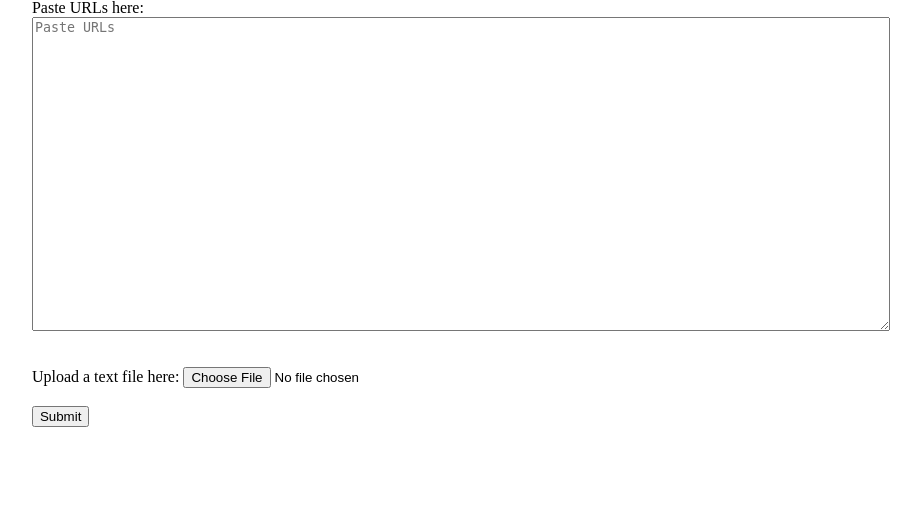
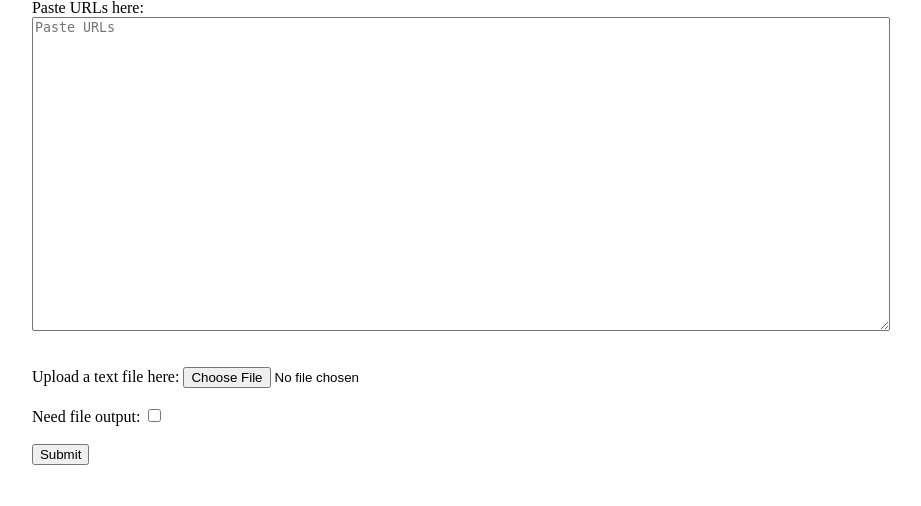
Before and after one commit to nancytaen/citation, a Flask app: page / in a window 1280 px wide. Shown: the part 139-645 px from the top of the page, without its empty margins (14-935 px from the left). Run offline with Flask 2, Linux system fonts and the light colour scheme.

Commit message:
adding an option to get output file

```diff
--- a/app.py
+++ b/app.py
@@ -12,10 +12,15 @@ def index():
 
 @app.route("/reference_form", methods=["POST"])
 def reference_form():
-    reference = []
+    reference = {}
+    req_file = False
+    if 'reqFile' in request.form and request.form['reqFile'] == 'on':
+        req_file = True
+
     if request.form['urlText']:
-        reference = process_url_text(request.form['urlText'])
+        reference = process_url_text(request.form['urlText'], req_file)
     elif 'urlFile' in request.files:
-        reference = process_url_file(request.files['urlFile'])
-    print(reference)
+        reference = process_url_file(request.files['urlFile'], req_file)
+    # print(reference)
+
     return render_template("result.html", reference=reference)
--- a/classes/reference.py
+++ b/classes/reference.py
@@ -48,9 +48,11 @@ class Reference:
 
 
 
+# req_file = True
 # r = Reference()
 # r.format_list(["https://gen.medium.com/we-dont-view-you-as-americans-that-s-the-bottom-line-c084c7fe8edd?source=topic_page---------------------------20",
 # "https://www.economist.com/middle-east-and-africa/2020/07/18/covid-19-has-throttled-south-africas-economy",
 # "https://www.economist.com/business/2020/07/18/the-varying-american-fortunes-of-grindr-and-blued"
 # ])
-# r.print_list()
+# if req_file:
+#     r.export_to_text()
--- a/templates/index.html
+++ b/templates/index.html
@@ -17,6 +17,8 @@
             <label for="urlFile">Upload a text file here:</label>
             <input type="file" id="urlFile" name="urlFile" accept=".txt"> <br><br>
 
+            <label for="reqFile">Need file output: </label>
+            <input type="checkbox" id="reqFile" name="reqFile"> <br><br>
             <input class="submit-button" type="submit" value="Submit">
         </form>
 
```
Also changed, not shown: process.py (+7 -3 lines), 1 other file.
